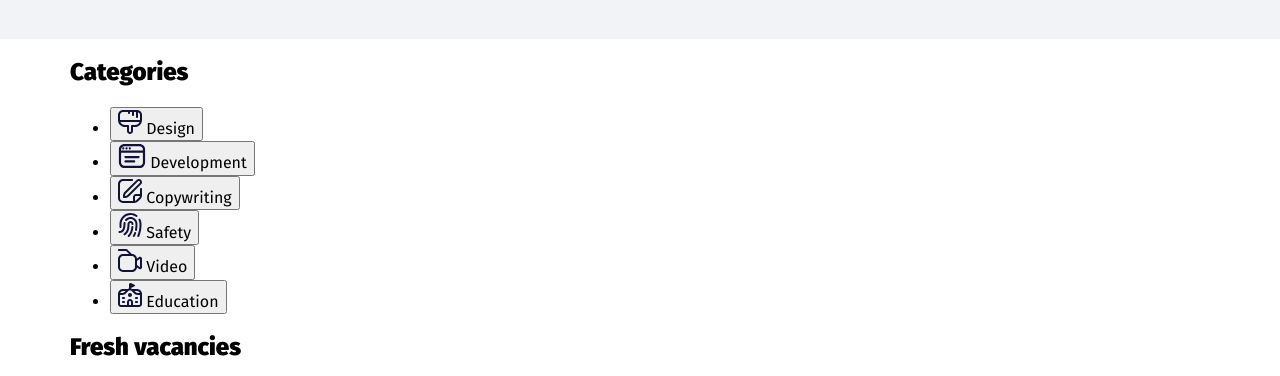
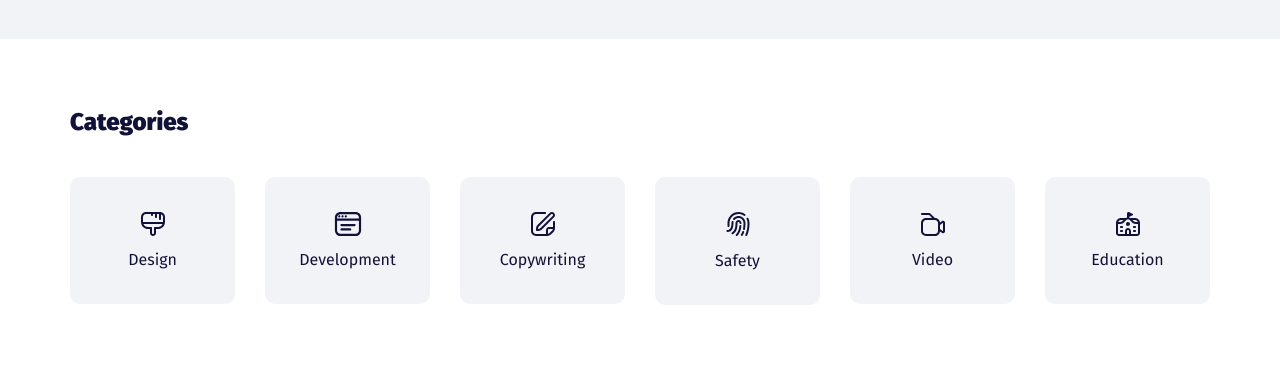
Before and after one commit to YuliaPelia/found, a plain HTML site: page index.html in a window 1280 px wide. Shown: the part 710-1086 px from the top of the page. Drawn offline with nearby package versions, Linux system fonts and the light colour scheme.

Commit message:
feat: create new section categories

```diff
--- /dev/null
+++ b/css/blocks/categories.css
@@ -0,0 +1,42 @@
+.categories {
+    padding: 50px 0;
+
+}
+
+.categories_title {
+    color: var(--text-primary, #111238);
+    font-size: 24px;
+    font-weight: 700;
+    text-align: center;
+}
+
+.categories_list button {
+    padding: 35px 55px;
+    width: 165px;
+    border: none;
+    box-sizing: border-box;
+    border-radius: 10px;
+    background: var(--buttons-grey, #F2F3F6);
+    display: flex;
+    flex-direction: column;
+    gap: 15px;
+    align-items: center;
+    color: var(--text-primary, #111238);
+    text-align: center;
+    font-size: 16px;
+}
+
+.categories_list button:hover,
+.categories_list button:hover path {
+    background: #1A75E8;
+    color: #fff;
+    fill: #fff;
+}
+
+.categories_list {
+    margin-top: 40px;
+    display: flex;
+    flex-wrap: wrap;
+    justify-content: center;
+    gap: 30px;
+}
--- a/css/blocks/media.css
+++ b/css/blocks/media.css
@@ -7,7 +7,7 @@
 
 @media (min-width: 576px) {
     .container {
-        width: 540px;
+        max-width: 540px;
     }
 
     .preview_content {
@@ -27,7 +27,7 @@
 
 @media (min-width: 768px) {
     .container {
-        width: 720px;
+        max-width: 720px;
     }
 
     .preview_content {
@@ -64,11 +64,13 @@
         gap: 10px;
         align-items: center;
     }
+
+
 }
 
 @media (min-width: 992px) {
     .container {
-        width: 960px;
+        max-width: 960px;
     }
 
     .preview_content {
@@ -126,10 +128,24 @@
     .desctop_box {
         display: flex;
     }
+
+    .categories_list {
+        gap: 40px;
+    }
+
+
 }
 
 @media (min-width: 1200px) {
     .container {
-        width: 1140px;
+        max-width: 1140px;
+    }
+
+    .categories_list {
+        gap: 30px;
+    }
+
+    .categories_title {
+        text-align: left;
     }
 }
--- a/css/style.css
+++ b/css/style.css
@@ -1,9 +1,16 @@
 @import './blocks/header.css';
 
 @import './blocks/preview.css';
+@import './blocks/categories.css';
+
 @import './blocks/media.css';
 
 * {
     font-family: 'Fira Sans',
         sans-serif;
 }
+
+ul {
+    list-style: none;
+    padding: 0;
+}
--- a/js/script.js
+++ b/js/script.js
@@ -1,6 +1,5 @@
 window.addEventListener("DOMContentLoaded", () => {
   const menu = document.querySelector(".header_menu"),
-    menuItem = document.querySelectorAll(".menu_items"),
     hamburger = document.querySelector(".hamburger");
 
   hamburger.addEventListener("click", () => {
@@ -8,10 +7,10 @@ window.addEventListener("DOMContentLoaded", () => {
     menu.classList.toggle("menu_active");
   });
 
-  menuItem.forEach((item) => {
-    item.addEventListener("click", () => {
-      hamburger.classList.toggle("hamburger_active");
-      menu.classList.toggle("menu_active");
-    });
-  });
+  // menuItem.forEach((item) => {
+  //   item.addEventListener("click", () => {
+  //     hamburger.classList.toggle("hamburger_active");
+  //     menu.classList.toggle("menu_active");
+  //   });
+  // });
 });
```
